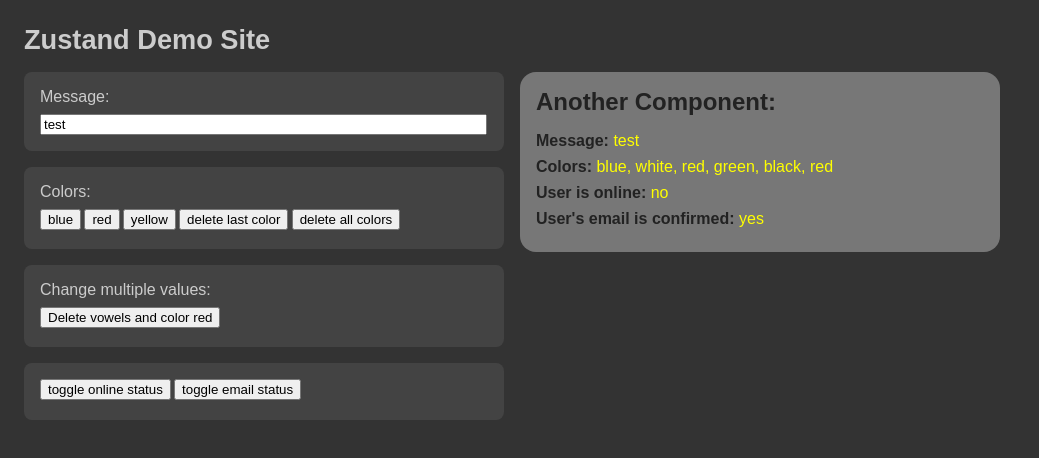
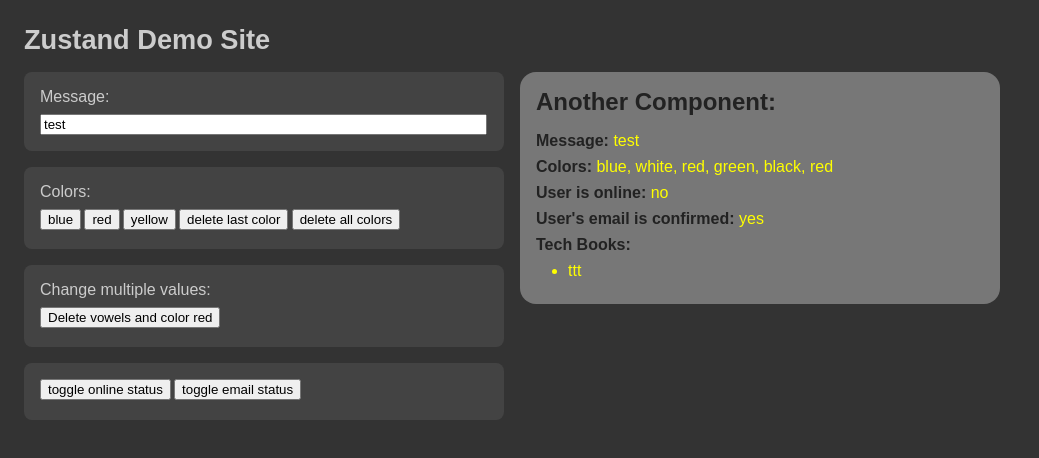
Before and after one commit to edwardtanguay/et02-zustand-state-demo, a React (Vite) app: page / in a window 1280 px wide. Shown: the top 458 px of the page, without its empty margins (0-1039 px from the left). Built offline with nearby package versions, Linux system fonts and the light colour scheme.

Commit message:
tech books work with mock techbook

```diff
--- a/package.json
+++ b/package.json
@@ -9,6 +9,7 @@
     "preview": "vite preview"
   },
   "dependencies": {
+    "axios": "^0.27.2",
     "react": "^18.2.0",
     "react-dom": "^18.2.0",
     "sass": "^1.54.6",
--- a/src/components/InfoBox.tsx
+++ b/src/components/InfoBox.tsx
@@ -12,7 +12,9 @@
 			</div>
 			<div className="row">
 				<label>Colors: </label>
-				<span className="theValue">{store.colors.map(color => color).join(', ')}</span>
+				<span className="theValue">
+					{store.colors.map((color) => color).join(', ')}
+				</span>
 			</div>
 			<div className="row">
 				<label>User is online: </label>
@@ -26,6 +28,14 @@
 					{store.currentUserStatus.emailIsConfirmed ? 'yes' : 'no'}
 				</span>
 			</div>
+			<div className="row">
+				<label>Tech Books:</label>
+				<ul>
+					{store.techBooks.map((techBook, i) => {
+						return <li key={i}>{techBook.title}</li>;
+					})}
+				</ul>
+			</div>
 		</div>
 	);
 };
--- a/src/store.tsx
+++ b/src/store.tsx
@@ -1,4 +1,14 @@
 import create from 'zustand';
+import axios from 'axios';
+
+const techBooksUrl = 'https://edwardtanguay.netlify.app/share/techBooks.json';
+
+interface ITechBook {
+	idCode: string;
+	title: string;
+	description: string;
+	language: string;
+}
 
 interface IStore {
 	message: string;
@@ -14,11 +24,11 @@
 	};
 	toggleCurrentUserStatusOnline: () => void;
 	toggleCurrentUserStatusEmail: () => void;
+	techBooks: ITechBook[];
 }
 
 export const useStore = create<IStore>(
 	(set): IStore => ({
-
 		// STRING
 		message: 'test',
 		setMessage: (message: string) =>
@@ -66,17 +76,28 @@
 		toggleCurrentUserStatusOnline: () => {
 			set((state) => {
 				const _state = { ...state };
-				_state.currentUserStatus.isOnline = !_state.currentUserStatus.isOnline;
+				_state.currentUserStatus.isOnline =
+					!_state.currentUserStatus.isOnline;
 				return _state;
 			});
 		},
 		toggleCurrentUserStatusEmail: () => {
 			set((state) => {
 				const _state = { ...state };
-				_state.currentUserStatus.emailIsConfirmed = !_state.currentUserStatus.emailIsConfirmed;
+				_state.currentUserStatus.emailIsConfirmed =
+					!_state.currentUserStatus.emailIsConfirmed;
 				return _state;
 			});
-}
+		},
 
+		// API CALL
+		techBooks: [
+			{
+				title: 'ttt',
+				idCode: 'iii',
+				description: 'ddd',
+				language: 'lll'
+			}
+		],
 	})
 );
```
Also changed, not shown: 1 other file (tests, documents, lock files or other folders).
